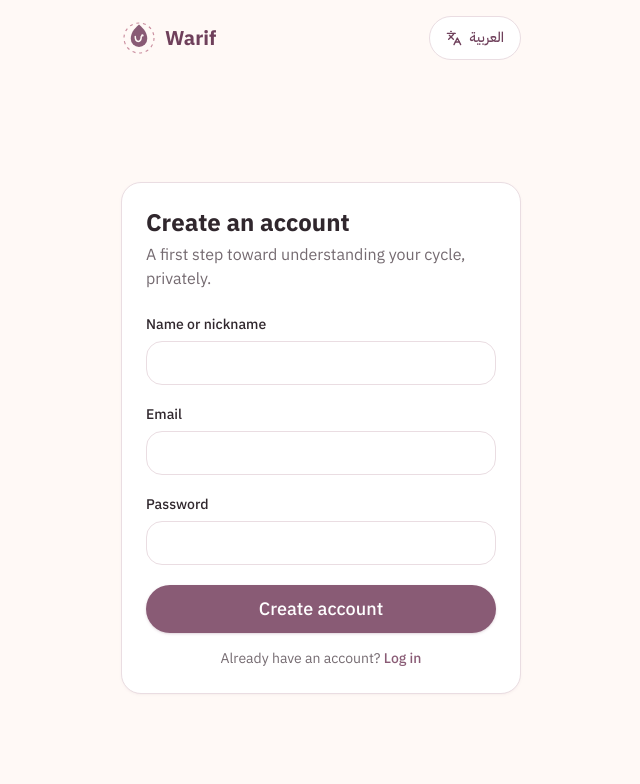
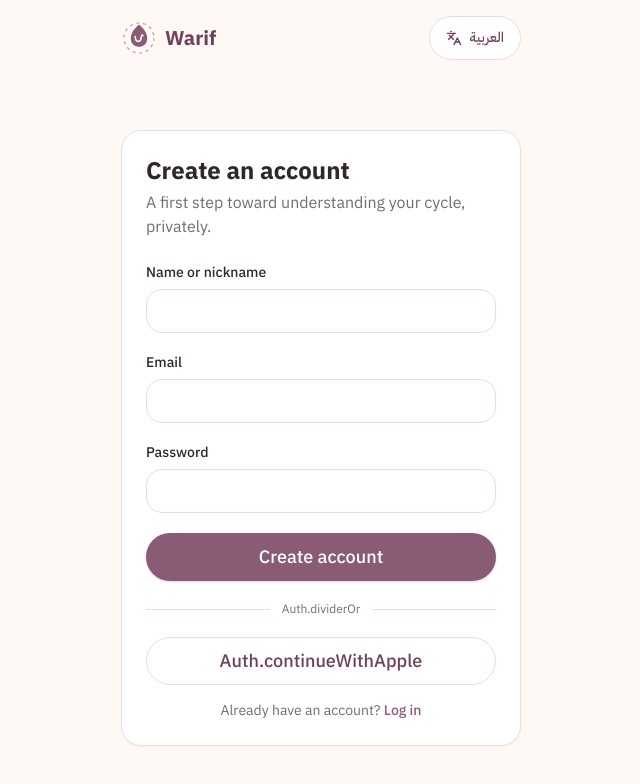
Before and after one commit to hamid967/2030, a Next.js app: page /en/auth/sign-up in a window 1280 px wide. Shown: the top 784 px of the page, without its empty margins (319-959 px from the left). Built offline with nearby package versions, Linux system fonts and the light colour scheme.

Commit message:
feat: make sign up instant

```diff
--- a/src/components/auth/sign-up-form.tsx
+++ b/src/components/auth/sign-up-form.tsx
@@ -28,7 +28,7 @@ const errorKey: Record<string, string> = {
 export function SignUpForm() {
   const t = useTranslations("Auth");
   const router = useRouter();
-  const { signUp } = useAccount();
+  const { signUp, signInWithApple } = useAccount();
 
   const {
     register,
@@ -52,7 +52,7 @@ export function SignUpForm() {
         noValidate
         onSubmit={handleSubmit((values) => {
           signUp({ email: values.email, displayName: values.displayName });
-          router.push("/auth/verify");
+          router.push("/today");
         })}
       >
         <div className="flex flex-col gap-1.5">
@@ -103,8 +103,27 @@ export function SignUpForm() {
         </Button>
       </form>
 
+      <div className="my-5 flex items-center gap-3 text-xs text-muted">
+        <span className="h-px flex-1 bg-border" />
+        <span>{t("dividerOr")}</span>
+        <span className="h-px flex-1 bg-border" />
+      </div>
+
+      <Button
+        type="button"
+        variant="outline"
+        size="lg"
+        className="w-full"
+        onClick={() => {
+          signInWithApple();
+          router.push("/today");
+        }}
+      >
+        {t("continueWithApple")}
+      </Button>
+
       <p className="mt-4 text-center text-sm text-muted">
-        {t("haveAccount")}{" "}
+        {t("haveAccount")} {" "}
         <Link
           href="/auth/login"
           className="font-medium text-primary hover:text-primary-strong"
```
